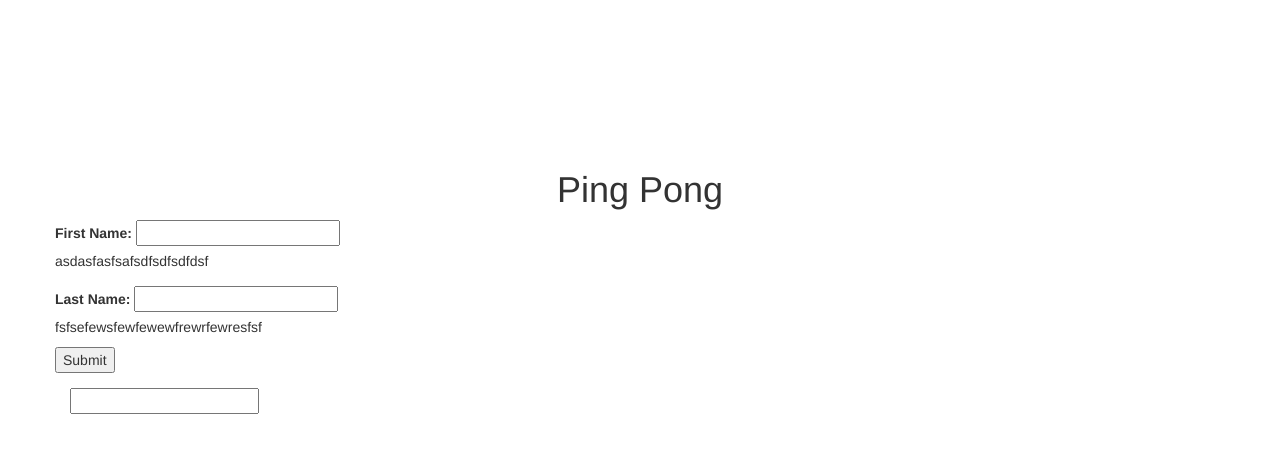
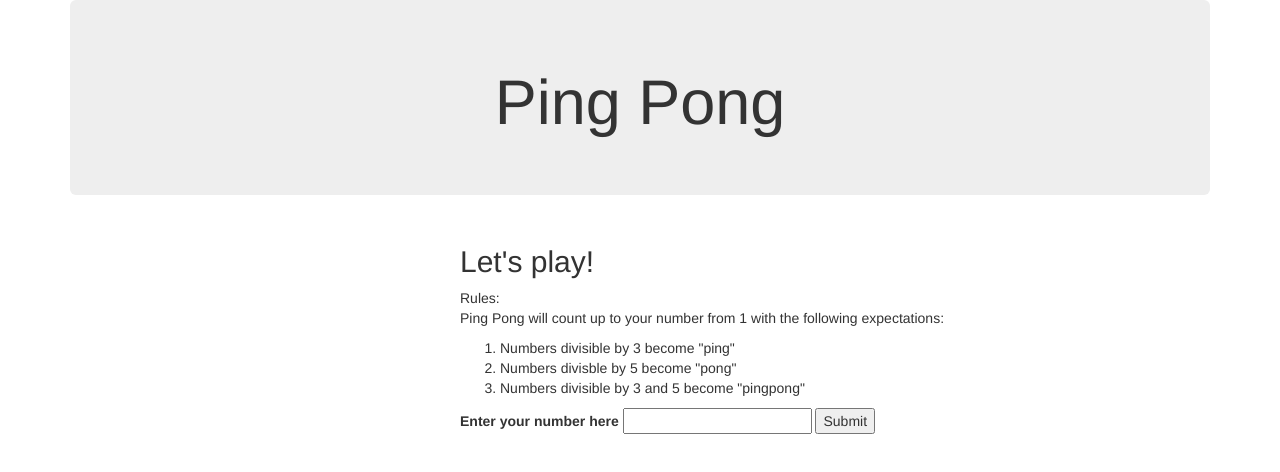
Before and after one commit to Parks01/ping-pong, a plain HTML site: page index.html in a window 1280 px wide. Drawn offline with nearby package versions, Linux system fonts and the light colour scheme.

Commit message:
fixed bootstrap and layout

```diff
--- a/css/styles.css
+++ b/css/styles.css
@@ -1,6 +1,7 @@
 h1 {
   text-align: center;
 }
-.container {
-  margin-top: 150px;
+
+.instructions {
+  margin-top: 100px;
 }
--- a/index.html
+++ b/index.html
@@ -9,38 +9,26 @@
 </head>
   <body>
     <div class="container">
+      <div class="jumbotron">
       <h1>Ping Pong</h1>
-      <div class="row">
-        <div col-md-6>
-      <form>
-        <div class="form-group">
-          <label for="firsName">First Name:
-            <input type="text" id="firstName">
-          </label>
-          <p>asdasfasfsafsdfsdfsdfdsf</p>
-        </dv>
-     </div>
-     <div col-md-6>
-       <div form-group>
-         <label for="lastName">Last Name:
-           <input type="text" id="lastName">
-         </label>
-         <p>fsfsefewsfewfewewfrewrfewresfsf<p>
-       </div>
-     </div>
-     <div class="form-group">
-       <button type="submit" class="btn-btn-success">Submit</button>
-     </div>
-   </form>
- </div>
-</div>
-<div class="row">
-  <div class="col-md-4">
-    <div class="form-group">
-      <input type="text" id="number">
     </div>
-  </div>
-  </div>
+    <div class="row">
+      <div class="col-md-4">
+    </div>
+    <div class="col-md-8" class="instructions">
+      <h2>Let's play!</h2>
+    </h4>Rules:</h4>
+    <p>Ping Pong will count up to your number from 1 with the following expectations:</p>
+      <ol>
+        <li>Numbers divisible by 3 become "ping"</li>
+        <li>Numbers divisble by 5 become "pong"</li>
+        <li>Numbers divisible by 3 and 5 become "pingpong"</li>
+      </ol>
+      <div class="form-group">
+        <Label>Enter your number here</label>
+        <input type="text" id="userInput">
+        <button type="submit" class="btn-btn">Submit</button>
+      </div>
   </div>
 </body>
 </html>
```
